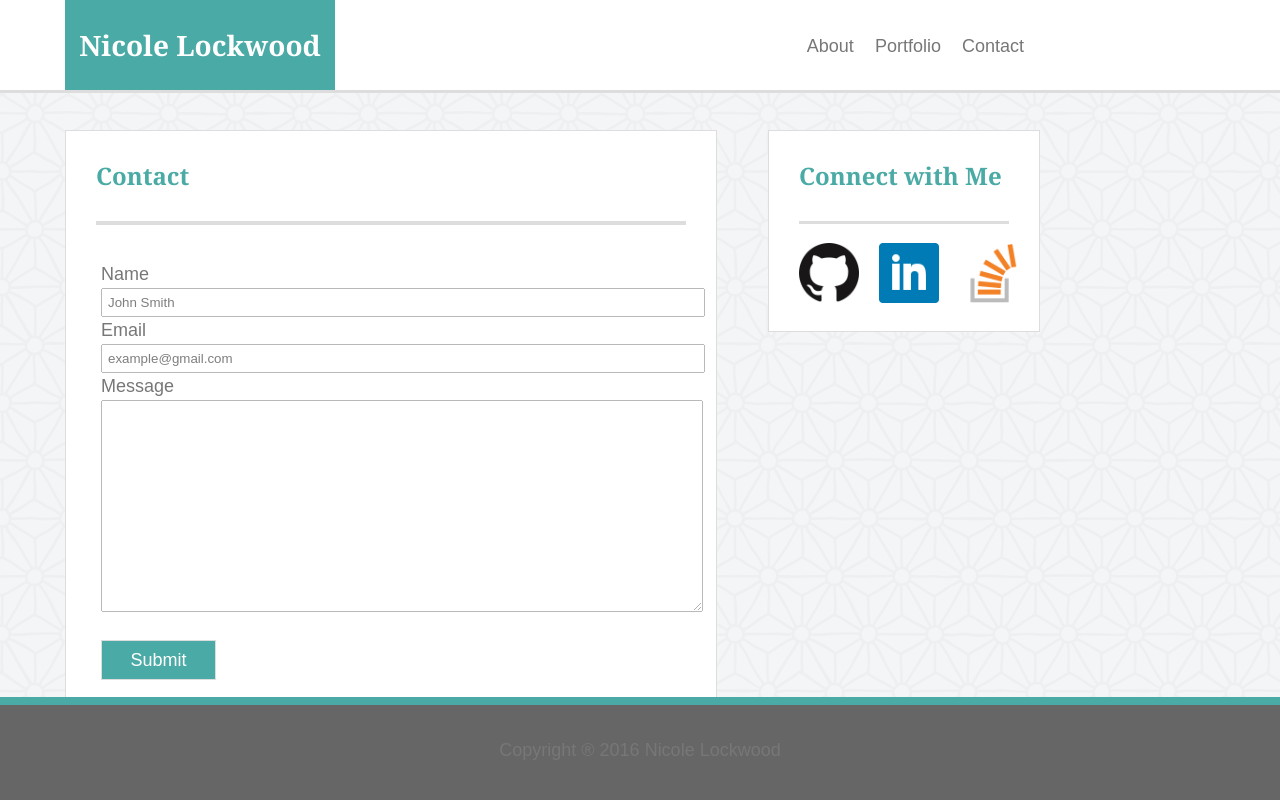
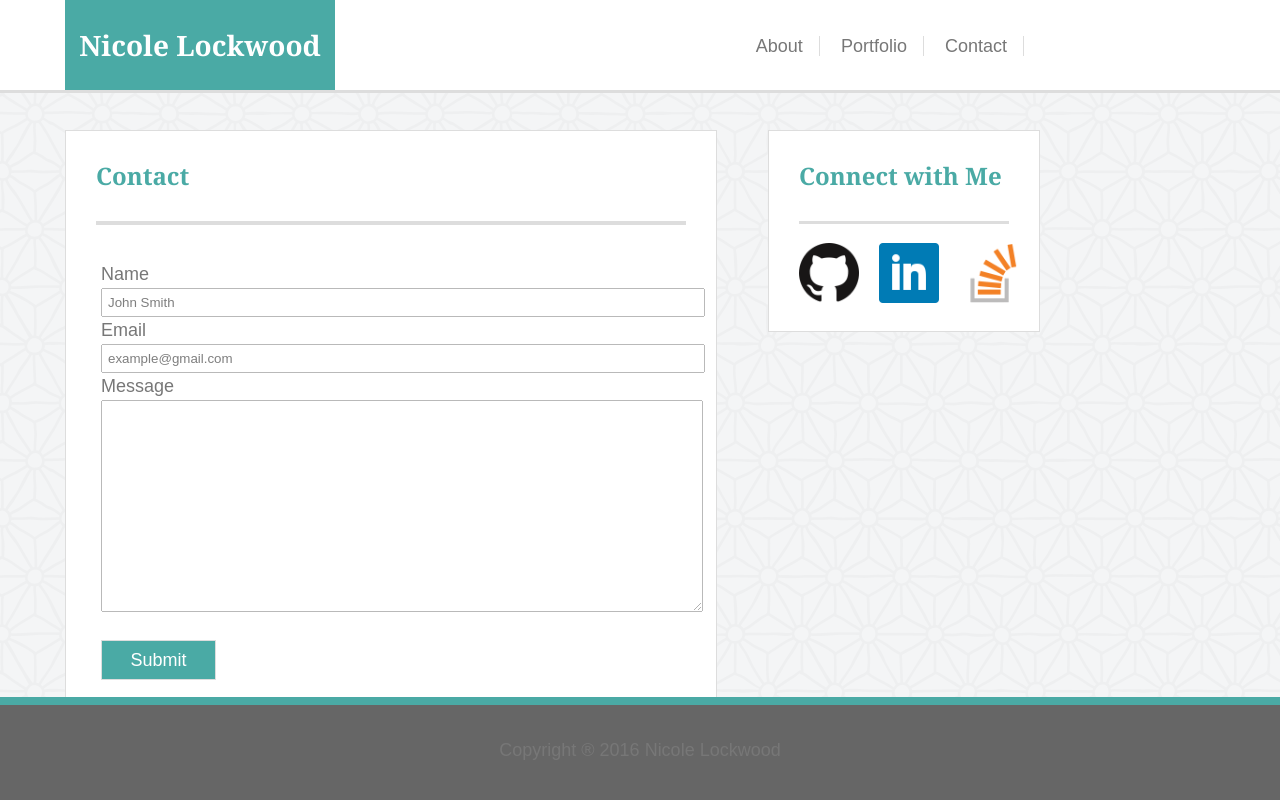
Before and after one commit to lockwoni/Basic-Portfolio, a PHP site: page /contact.html in a window 1280 px wide. Run offline with PHP 8.4, Linux system fonts and the light colour scheme.

Commit message:
updating HTML & CSS

```diff
--- a/assets/css/style.css
+++ b/assets/css/style.css
@@ -37,6 +37,11 @@ header {
 a {
 	color:inherit;
 	text-decoration: none;
+}
+
+.nav {
+	padding-right: 16px;
+	border-right:1px solid #dddddd;
 }
 
 ul {
--- a/contact.html
+++ b/contact.html
@@ -15,9 +15,9 @@
 		</header>
 
 		<ul id="menu">
-			<li><a href="index.html">About</a></li>
-			<li><a href="portfolio.html">Portfolio</a></li>
-			<li><a href="contact.html">Contact</a></li>
+			<li><a href="index.html" class="nav">About</a></li>
+			<li><a href="portfolio.html" class="nav">Portfolio</a></li>
+			<li><a href="contact.html" class="nav">Contact</a></li>
 		</ul>
 	</div>
 
--- a/index.html
+++ b/index.html
@@ -15,9 +15,9 @@
 		</header>
 
 		<ul id="menu">
-			<li><a href="index.html">About</a></li>
-			<li><a href="portfolio.html">Portfolio</a></li>
-			<li><a href="contact.html">Contact</a></li>
+			<li><a href="index.html" class="nav">About</a></li>
+			<li><a href="portfolio.html" class="nav">Portfolio</a></li>
+			<li><a href="contact.html" class="nav">Contact</a></li>
 		</ul>
 	</div>
 
--- a/portfolio.html
+++ b/portfolio.html
@@ -15,9 +15,9 @@
 		</header>
 
 		<ul id="menu">
-			<li><a href="index.html">About</a></li>
-			<li><a href="portfolio.html">Portfolio</a></li>
-			<li><a href="contact.html">Contact</a></li>
+			<li><a href="index.html" class="nav">About</a></li>
+			<li><a href="portfolio.html" class="nav">Portfolio</a></li>
+			<li><a href="contact.html" class="nav">Contact</a></li>
 		</ul>
 	</div>
 
```
